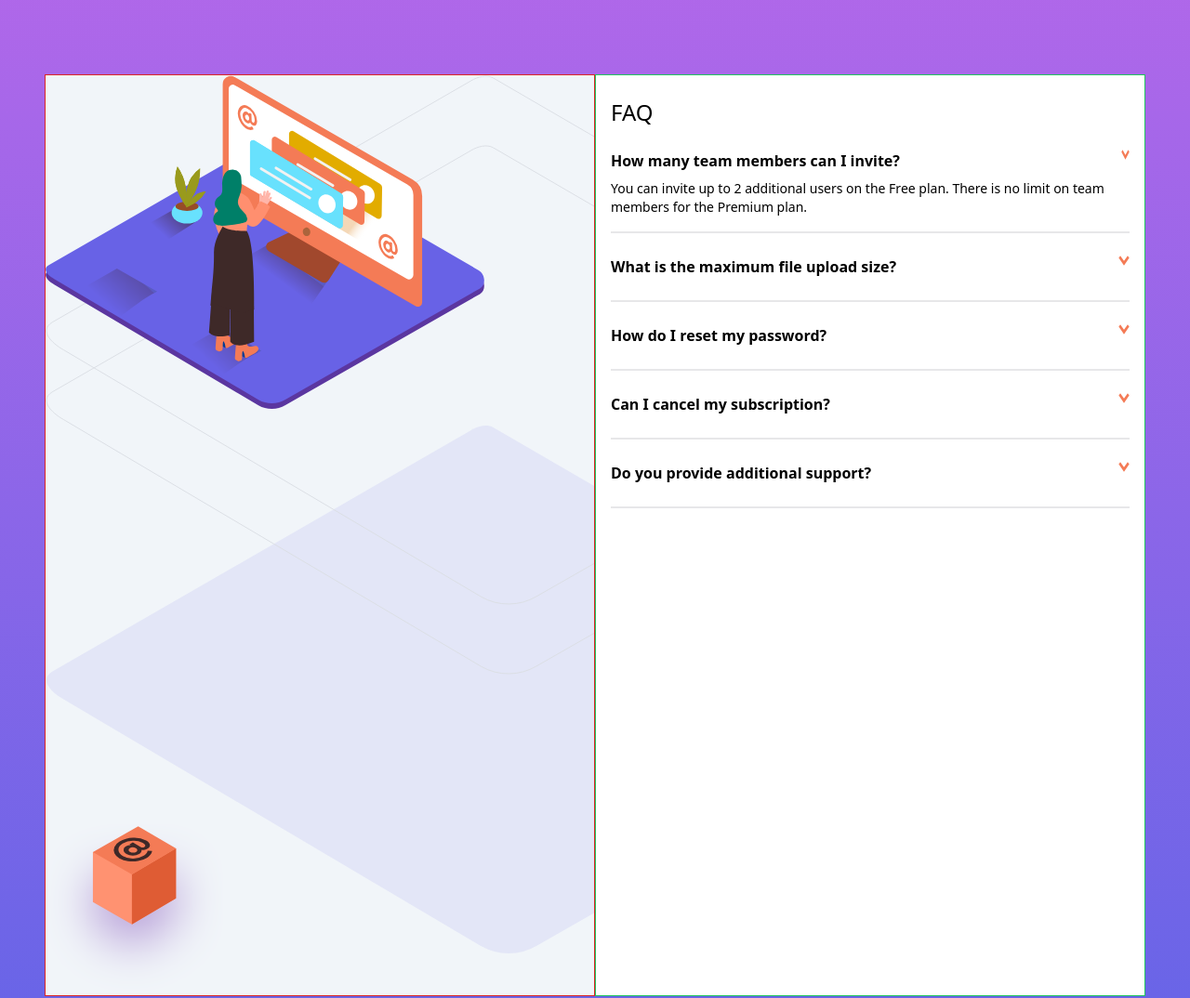
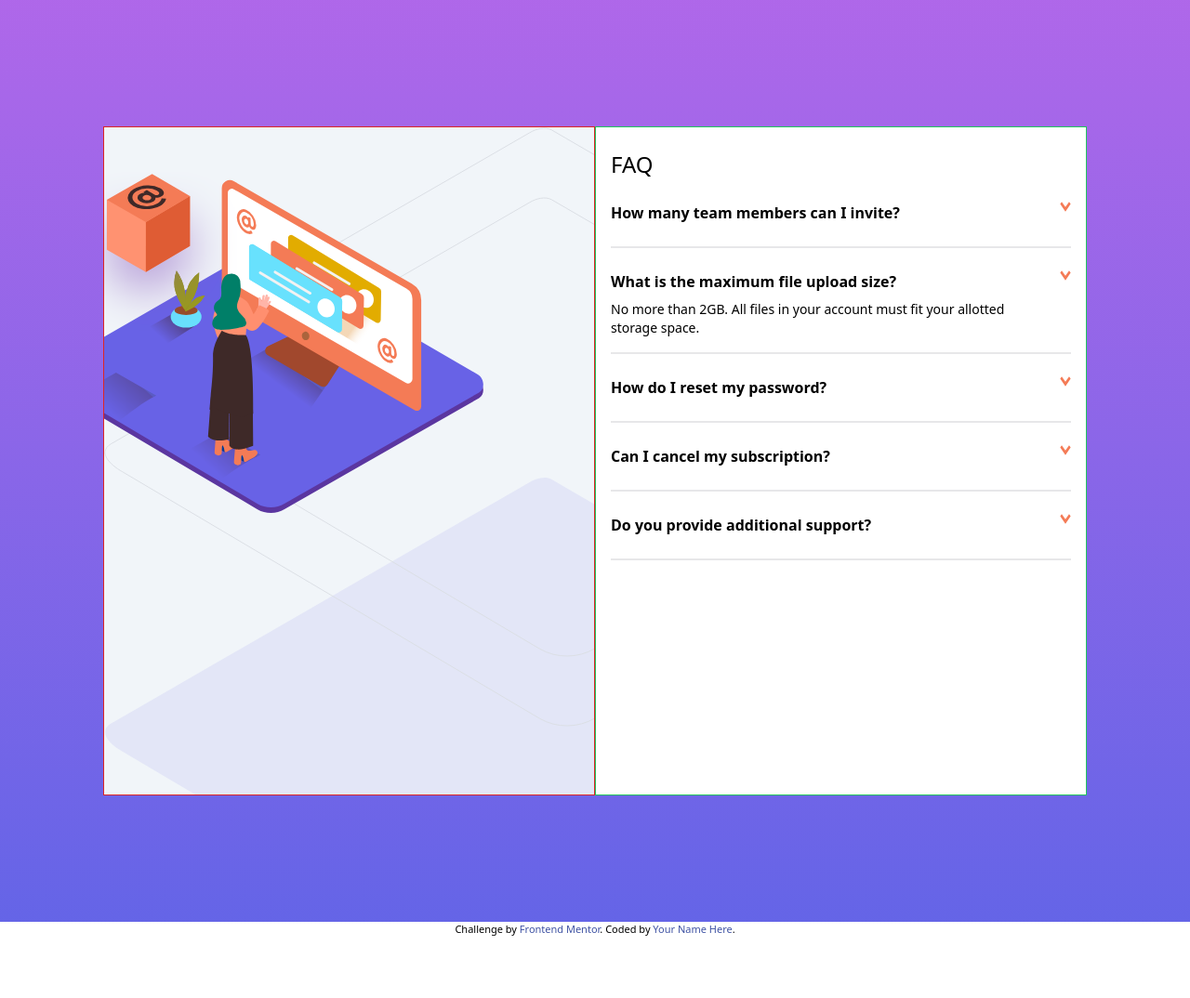
Before and after one commit to AbubakarImam/accodion-card, a website: page index.html in a window 1280 px wide. Shown: the top 1074 px of the page at 93% size. After the commit the page ends 1009 px from the top, so only its background shows below. Drawn offline with Linux system fonts and the light colour scheme.

Commit message:
third commit

```diff
--- a/index.html
+++ b/index.html
@@ -16,29 +16,29 @@
   </style>
 </head>
 <body>
-  <main class="min-h-screen flex justify-center items-center p-2 bg-gradient-to-t to-softViolet from-softBlue">
-    <div class="flex flex-col md:flex-row my-8 mx-auto p-10">
-      <div class="border w-1/2 border-red-600 overflow-visible bg-mobileBackground bg-slate-100 bg-no-repeat md:bg-desktopBackground">
-      <img src="images/illustration-woman-online-desktop.svg" alt="" class="invisible md:visible">
-      <img src="images/illustration-woman-online-mobile.svg" alt="" class="md:invisible">
-      <img src="images/illustration-box-desktop.svg" alt="" class="invisible md:visible">
+  <main class="min-h-screen flex justify-center items-center p-2 px-14 py-16 bg-gradient-to-t to-softViolet from-softBlue">
+    <div class="flex flex-col md:flex-row my-8 mx-auto p-10 max-h-screen">
+      <div class="border w-1/2 border-red-600 overflow-hidden bg-mobileBackground bg-slate-100 bg-no-repeat relative md:bg-desktopBackground">
+      <img src="images/illustration-woman-online-desktop.svg" alt="" class="invisible md:visible relative top-14 -left-16">
+      <img src="images/illustration-woman-online-mobile.svg" alt="" class="md:invisible top-0">
+      <img src="images/illustration-box-desktop.svg" alt="" class="invisible md:visible absolute top-[3rem] -left-12">
       </div>
       <div class="border w-1/2 border-green-500 p-4 py-6 bg-white ">
         <h1 class="font-medium text-2xl">FAQ</h1>
         <div class="flex justify-between my-2 py-4 gap-4 border-b-2 border-b-lightGrayishBlue">
           <div class="text">
             <p class="mText text-base font-semibold font-Kumbh Sans pb-2">How many team members can I invite?</p>
-            <p class="aText text-sm font-sans">
+            <p class="aText hidden text-sm font-sans">
               You can invite up to 2 additional users on the Free plan. There is no limit on
               team members for the Premium plan.
             </p>
           </div>
-          <a href="#" class="pointer btn"><img src="images/icon-arrow-down.svg" alt=""class="w-3 h-3 pointer"></a>
+          <a onclick="show()" href="#" class="pointer btn"><img src="images/icon-arrow-down.svg" alt=""class="w-3 h-3 pointer"></a>
         </div>
         <div class="flex justify-between my-2 py-4 gap-4 border-b-2 border-b-lightGrayishBlue">
           <div class="text">
             <p class="mText text-base font-semibold font-Kumbh Sans pb-2">What is the maximum file upload size?</p>
-            <p class="aText hidden text-sm font-sans">
+            <p class="aText  text-sm font-sans">
               No more than 2GB. All files in your account must fit your allotted storage space.
             </p>
           </div>
--- a/script.js
+++ b/script.js
@@ -2,9 +2,8 @@ let mainText = document.querySelector(".mText");
 let addText = document.querySelector(".aText");
 let downBtn = document.querySelector(".btn");
 console.log(downBtn)
-downBtn.addEventListener('click', ()=>{
+function show() {
     for(let i = 0; i < addText.length; i++) {
-        addText[i].classList.toggle("hidden")
-    };
-})
-console.log(mainText.innerHTML);
+            addText[i].classList.toggle(".hidden")
+    }
+}
```
Also changed, not shown: css/main.css.
